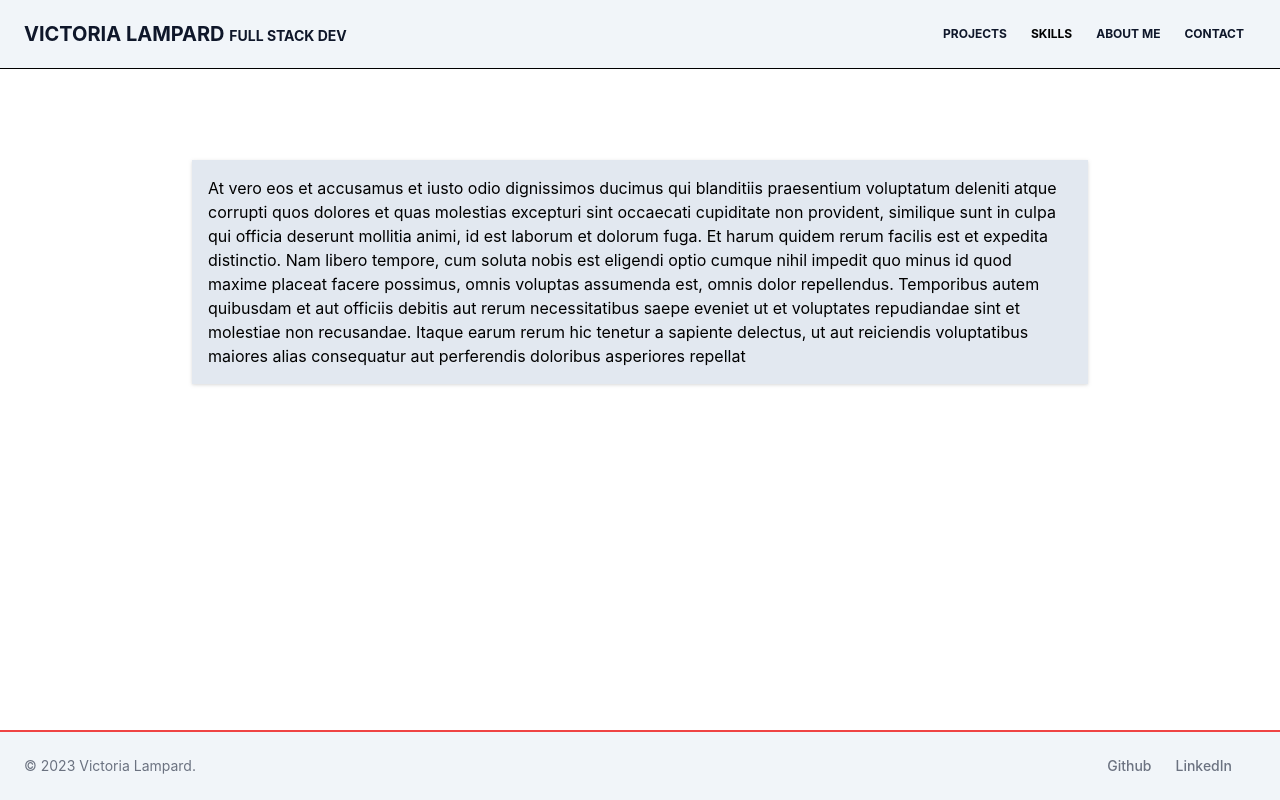
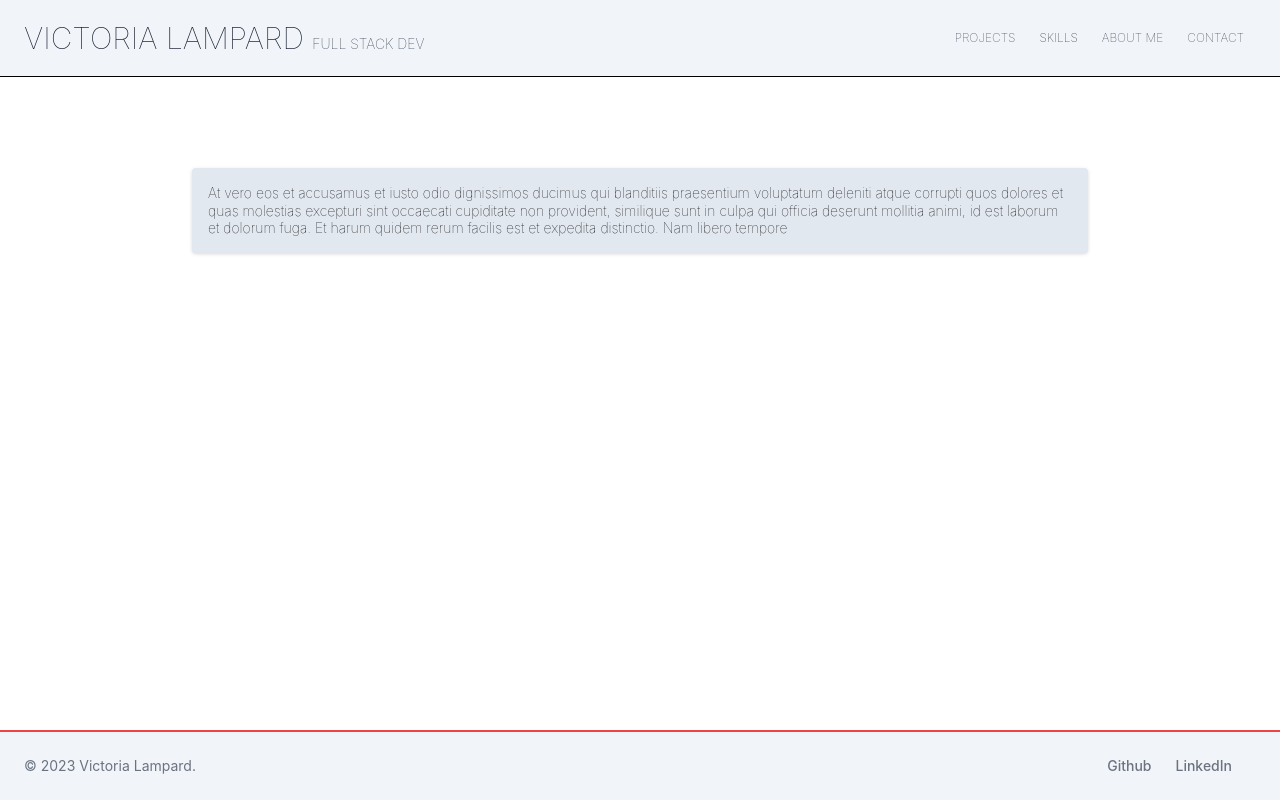
Before and after one commit to vglampard/portfolio-tailwind, a React (Create React App) app: page / in a window 1280 px wide. Built offline with nearby package versions, Linux system fonts and the light colour scheme.

Commit message:
set up contact form funtionality

```diff
--- a/package.json
+++ b/package.json
@@ -3,6 +3,7 @@
   "version": "0.1.0",
   "private": true,
   "dependencies": {
+    "@emailjs/browser": "^3.10.0",
     "@testing-library/jest-dom": "^5.16.5",
     "@testing-library/react": "^13.4.0",
     "@testing-library/user-event": "^13.5.0",
--- a/src/App.js
+++ b/src/App.js
@@ -3,27 +3,24 @@ import { motion } from "framer-motion";
 
 
 function App() {
+  console.log("KEYS:", process.env.SERVICE_ID, process.env.TEMPLATE_ID, process.env.PUB_KEY)
+
   return (
     <div className="flex justify-center">
 
-      <div className="flex items-center justify-center w-[70%] max-h-[60%] bg-slate-200 h-[70%] mt-20 drop-shadow">
+      <div className="flex items-center justify-center w-[70%] max-h-[60%] bg-slate-200 h-[70%] mt-20 rounded drop-shadow">
       <motion.div  initial={{ opacity: 0, scale: 0.5 }}
     animate={{ opacity: 1, scale: 1 }}
     transition={{ duration: 0.5 }}>
-        <p className="p-4">
+
+
+        <p className="p-4 font-thin text-sm leading-tight">
           At vero eos et accusamus et iusto odio dignissimos ducimus qui
           blanditiis praesentium voluptatum deleniti atque corrupti quos dolores
           et quas molestias excepturi sint occaecati cupiditate non provident,
           similique sunt in culpa qui officia deserunt mollitia animi, id est
           laborum et dolorum fuga. Et harum quidem rerum facilis est et expedita
-          distinctio. Nam libero tempore, cum soluta nobis est eligendi optio
-          cumque nihil impedit quo minus id quod maxime placeat facere possimus,
-          omnis voluptas assumenda est, omnis dolor repellendus. Temporibus
-          autem quibusdam et aut officiis debitis aut rerum necessitatibus saepe
-          eveniet ut et voluptates repudiandae sint et molestiae non recusandae.
-          Itaque earum rerum hic tenetur a sapiente delectus, ut aut reiciendis
-          voluptatibus maiores alias consequatur aut perferendis doloribus
-          asperiores repellat
+          distinctio. Nam libero tempore
         </p>
         </motion.div>
       </div>
--- a/src/components/Carousel/Carousel.js
+++ b/src/components/Carousel/Carousel.js
@@ -5,7 +5,7 @@ import marb from "./marble.png";
 export default function ImageCarousel() {
   return (
   <div>
-<div className="carousel w-full">
+{/* <div className="carousel w-full">
   <div id="slide1" className="carousel-item relative w-full">
     <img alt="..." src={proj} className="w-full" />
     <div className="absolute flex justify-between transform -translate-y-1/2 left-5 right-5 top-1/2">
@@ -34,7 +34,7 @@ export default function ImageCarousel() {
       <a href="#slide1" className="btn btn-circle">❯</a>
     </div>
   </div>
-</div>
+</div> */}
 
   </div>)
 }
--- a/src/components/Contact/Contact.js
+++ b/src/components/Contact/Contact.js
@@ -1,17 +1,14 @@
 import React from "react";
-import ImageCarousel from "../Carousel/Carousel";
+import { ContactForm } from "./ContactForm/ContactForm";
 import headshot from "./pp.png";
 export default function Contact() {
   return (
     <div className="flex items-center justify-center">
       <div className="w-3/4 flex flex-col justify-center items-center">
         <h1> contact me</h1>
-        <ImageCarousel />
+    <ContactForm/>
         <p className="text-sm">
-          At vero eos et voluptates repudiandae sint et molestiae non
-          recusandae. Itaque earum rerum hic tenetur a sapiente delectus, ut aut
-          reiciendis voluptatibus maiores alias consequatur aut perferendis
-          doloribus asperiores repellat
+          TEST
         </p>
         <img src={headshot} alt="headshot of victoria lampard" />
       </div>
--- /dev/null
+++ b/src/components/Contact/ContactForm/ContactForm.js
@@ -0,0 +1,34 @@
+import React, { useRef } from 'react';
+import emailjs from '@emailjs/browser';
+
+export const ContactForm = () => {
+    const PUB_KEY = process.env.REACT_APP_PUBLIC_KEY
+    const SERVICE_ID = process.env.REACT_APP_SERVICE_ID
+    const TEMPLATE_ID = process.env.REACT_APP_TEMPLATE_ID
+
+console.log("KEYS:", SERVICE_ID, TEMPLATE_ID, PUB_KEY)
+  const form = useRef();
+
+  const sendEmail = (e) => {
+    e.preventDefault();
+
+    emailjs.sendForm(SERVICE_ID, TEMPLATE_ID, form.current, PUB_KEY)
+      .then((result) => {
+          console.log(result.text);
+      }, (error) => {
+          console.log(error.text);
+      });
+  };
+
+  return (
+    <form ref={form} onSubmit={sendEmail}>
+      <label>Name</label>
+      <input type="text" name="user_name" className="bg-red-400" />
+      <label>Email</label>
+      <input type="email" name="user_email" className="bg-red-400" />
+      <label>Message</label>
+      <textarea name="message" className="bg-red-400"/>
+      <input type="submit" value="Send" className="bg-red-400"/>
+    </form>
+  );
+};
--- a/src/components/Navbar/Navbar.js
+++ b/src/components/Navbar/Navbar.js
@@ -9,10 +9,10 @@ export default function Navbar({ fixed }) {
         <div className="container px-4 mx-auto flex flex-wrap items-center justify-between">
           <div className="w-full relative flex justify-between lg:w-auto lg:static lg:block lg:justify-start">
             <a
-              className="text-sm font-bold leading-relaxed inline-block mr-4 py-2 whitespace-nowrap uppercase text-slate-900"
+              className="text-sm font-thin leading-relaxed inline-block mr-4 py-2 whitespace-nowrap uppercase text-slate-900"
               href="/"
             >
-              <span className="text-xl">Victoria Lampard </span>Full Stack Dev
+              <span className="font-thin text-3xl">Victoria Lampard </span>Full Stack Dev
             </a>
             <button
               className="text-slate-900 cursor-pointer text-xl leading-none px-3 py-1 border border-solid border-transparent rounded bg-transparent block lg:hidden outline-none focus:outline-none"
@@ -33,7 +33,7 @@ export default function Navbar({ fixed }) {
               <li className="nav-item">
                 <Link
                   to="projects"
-                  className="px-3 py-2 flex items-center text-xs uppercase font-bold leading-snug text-slate-900 hover:opacity-75"
+                  className="px-3 py-2 flex items-center text-xs uppercase font-thin leading-snug text-slate-900 hover:opacity-75"
                 >
                   Projects
                 </Link>
@@ -41,7 +41,7 @@ export default function Navbar({ fixed }) {
               <li className="nav-item">
                 <Link
                   to="skills"
-                  className="px-3 py-2 flex items-center text-xs uppercase font-bold leading-snug text-slate-900hover:opacity-75"
+                  className="px-3 py-2 flex items-center text-xs uppercase font-thin leading-snug text-slate-900hover:opacity-75"
                 >
                   Skills
                 </Link>
@@ -49,7 +49,7 @@ export default function Navbar({ fixed }) {
               <li className="nav-item">
                 <Link
                   to="aboutme"
-                  className="px-3 py-2 flex items-center text-xs uppercase font-bold leading-snug text-slate-900 hover:opacity-75"
+                  className="px-3 py-2 flex items-center text-xs uppercase font-thin leading-snug text-slate-900 hover:opacity-75"
                 >
                   About Me
                 </Link>
@@ -57,7 +57,7 @@ export default function Navbar({ fixed }) {
               <li className="nav-item">
                 <Link
                   to="contact"
-                  className="px-3 py-2 flex items-center text-xs uppercase font-bold leading-snug text-slate-900 hover:opacity-75"
+                  className="px-3 py-2 flex items-center text-xs uppercase font-thin leading-snug text-slate-900 hover:opacity-75"
                 >
                   Contact
                 </Link>
--- a/src/components/Projects/ProjectsCard.js
+++ b/src/components/Projects/ProjectsCard.js
@@ -11,7 +11,7 @@ export default function ProjectsCard({ project }) {
     transition={{ duration: 0.5 }}>
 <div className="bg-slate-50 m-5 p-4 rounded drop-shadow-lg">
         <img src={image} alt="project" />
-        <h1>{project.description}</h1>
+        <h1>{project.title}</h1>
       </div>
     </motion.div>
 
--- a/src/constants/projectsData.js
+++ b/src/constants/projectsData.js
@@ -1,7 +1,7 @@
 export const PROJECTS = [
     {
       title: "Amigo - Your travel companion",
-      subtitle: "TECH STACK INFO",
+      subtitle: "TECHSTACK INFO",
       description:
         "Lorem ipsum dolor sit amet consectetur adipisicing elit. Praesentium dolore rerum laborum iure enim sint nemo omnis voluptate exercitationem eius?",
       image: "./project-1.gif",
```
Also changed, not shown: 2 other files (tests, documents, lock files or other folders).
